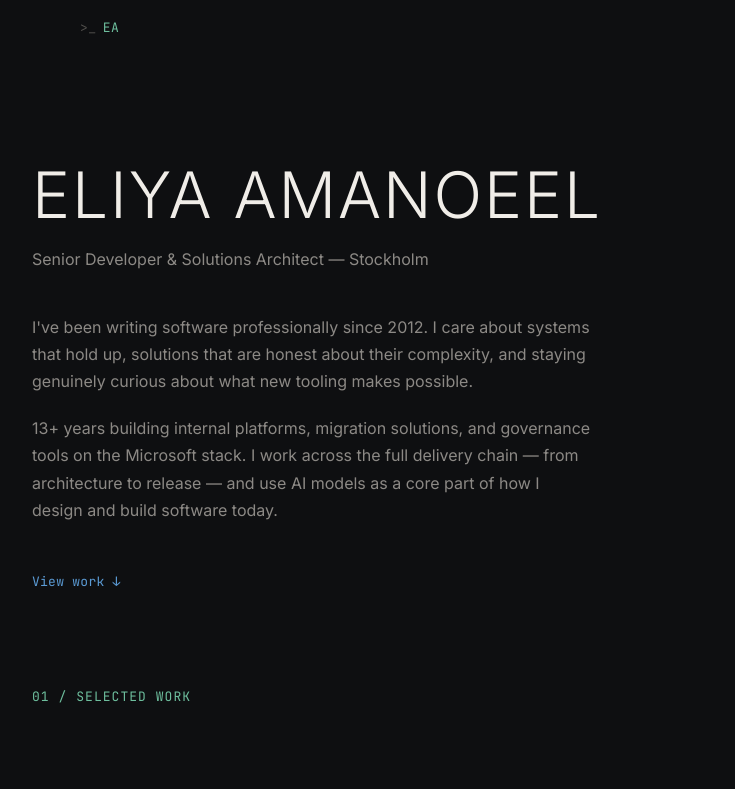
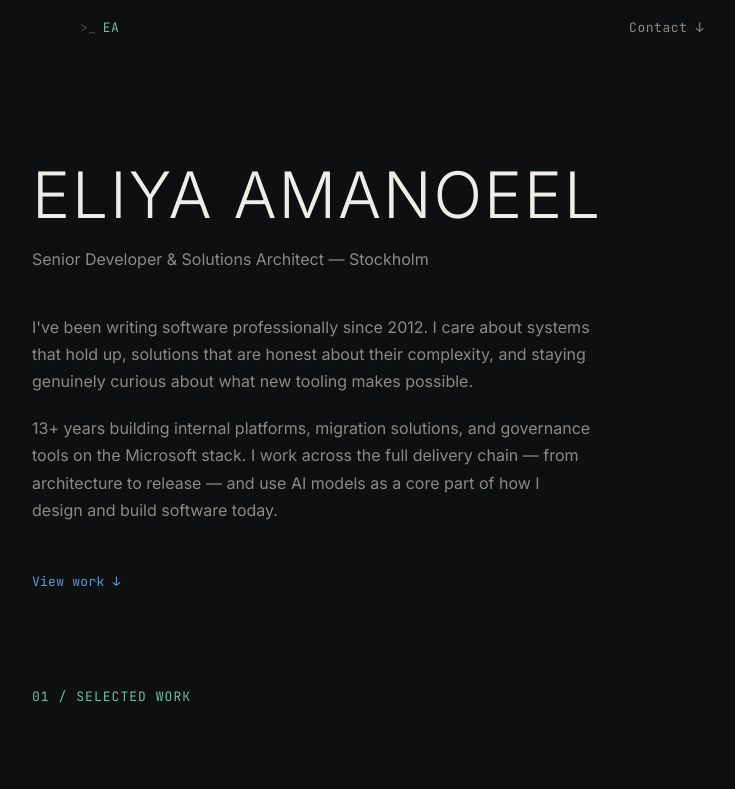
Before and after one commit to eliya-amanoeel/amaeli, a React (Vite) app: page / in a window 1280 px wide. Shown: the top 789 px of the page, without its empty margins (248-983 px from the left). Built offline with nearby package versions, Linux system fonts and the light colour scheme.

Commit message:
small change

```diff
--- a/src/app/components/Contact.tsx
+++ b/src/app/components/Contact.tsx
@@ -48,7 +48,7 @@ function DownloadRow() {
 
 export function Contact() {
   return (
-    <section style={{ paddingLeft: "48px", paddingRight: "48px", paddingBottom: "128px" }} className="section-pad">
+    <section id="contact" style={{ paddingLeft: "48px", paddingRight: "48px", paddingBottom: "128px" }} className="section-pad">
       <div style={{ maxWidth: "720px", margin: "0 auto" }}>
         <SectionLabel number="07" label="CONTACT" />
 
--- a/src/app/components/Nav.tsx
+++ b/src/app/components/Nav.tsx
@@ -50,6 +50,16 @@ export function Nav() {
           <span style={{ color: "#52504D" }}>{">"}_</span>
           <span style={{ color: "#6EBF9E" }}>EA</span>
         </a>
+
+        <a
+          href="#contact"
+          onClick={(e) => { e.preventDefault(); document.getElementById("contact")?.scrollIntoView({ behavior: "smooth" }); }}
+          style={{ fontFamily: "'JetBrains Mono', monospace", fontSize: "13px", color: "#8C8985", textDecoration: "none", letterSpacing: "0.04em", transition: "color 150ms ease" }}
+          onMouseEnter={(e) => ((e.currentTarget as HTMLElement).style.color = "#F0EDE8")}
+          onMouseLeave={(e) => ((e.currentTarget as HTMLElement).style.color = "#8C8985")}
+        >
+          Contact ↓
+        </a>
       </div>
 
       <style>{`
```
